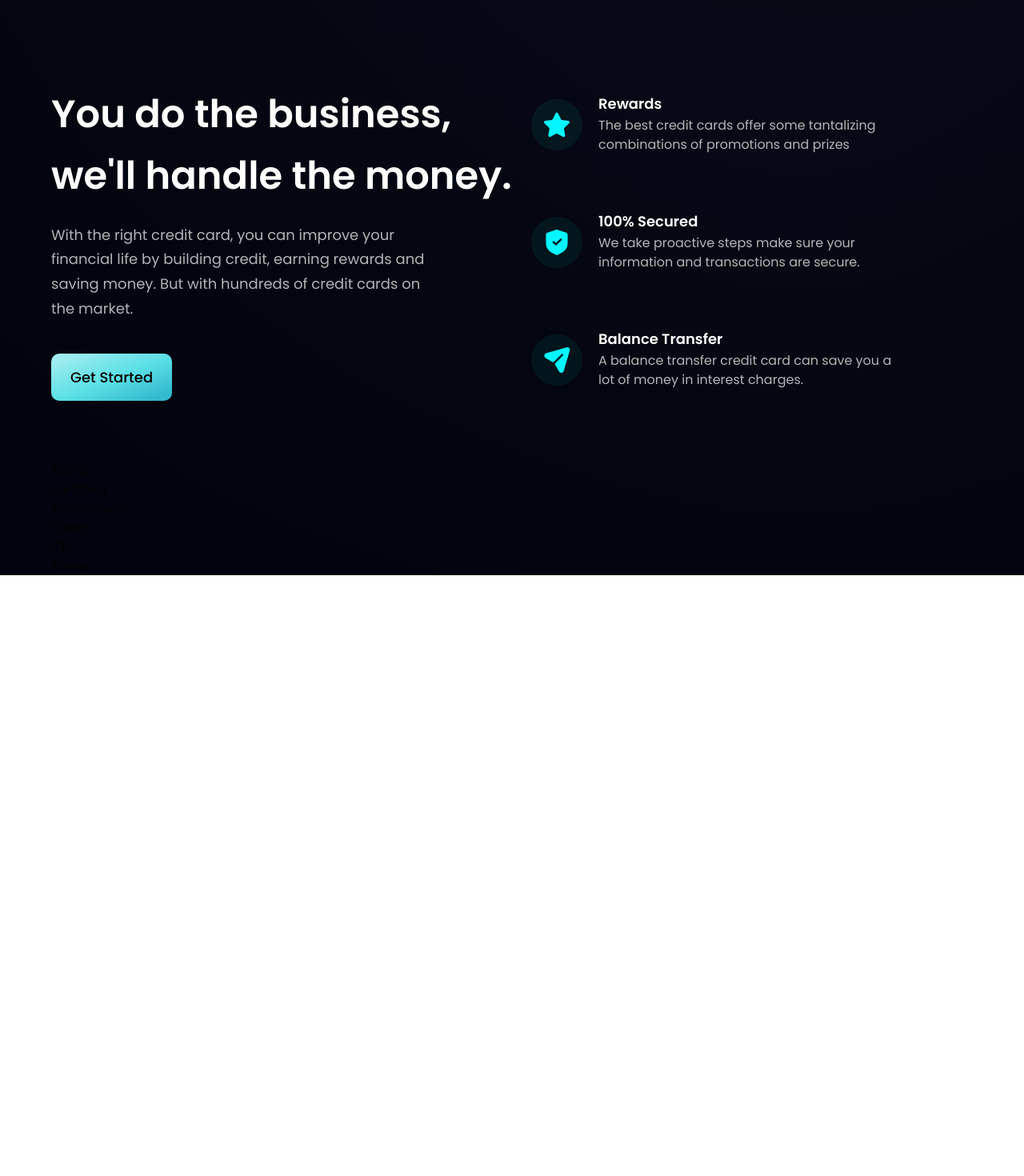
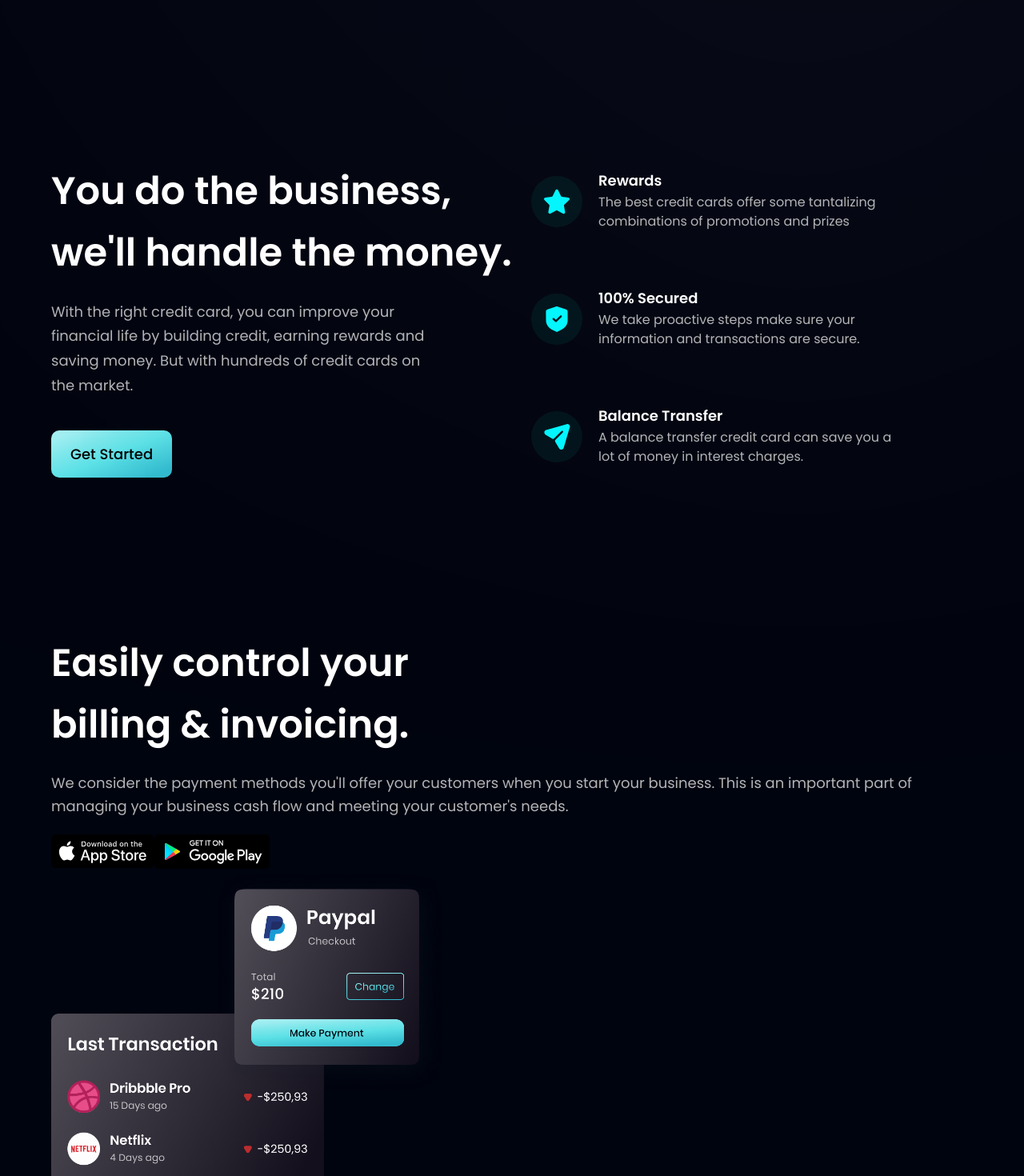
Before and after one commit to codnrawbwj/hoobank-scratch, a React (Vite) app in the folder hoobank/: page / in a window 1280 px wide. Shown: the part 840-2310 px from the top of the page at 80% size. Before the commit the page ends 1559 px from the top, so only its background shows below. Built offline with nearby package versions, Linux system fonts and the light colour scheme.

Commit message:
set billing component

```diff
--- a/hoobank/src/components/Billing.jsx
+++ b/hoobank/src/components/Billing.jsx
@@ -1,9 +1,23 @@
 import React from 'react'
+import { bill, apple, google } from '../assets'
 
-const Billing = () => {
-  return (
-    <div>Billing</div>
-  )
-}
+const Billing = () => (
+  <section className='lg:flex my-[120px] flex flex-col-reverse'>
+    <div className='absolute'>
+
+    </div>
+    <div className='flex-1 lg:max-w-[570px] lg:mr-[100px] w-full lg:mt-0 mt-8'>
+      <img src={bill} alt="bill" className=''/>
+    </div>
+    <div className='font-poppins flex flex-1 flex-col justify-center items-start'>
+      <h1 className='text-white font-semibold text-[48px] leading-[76.8px] mb-5'>Easily control your <br className='sm:block hidden'/> billing & invoicing.</h1>
+      <p className='text-dimWhite font-normal text-[18px] leading-[28.8px]'>We consider the payment methods you'll offer your customers when you start your business. This is an important part of managing your business cash flow and meeting your customer's needs.</p>
+      <div className='flex items-center mt-5'>
+        <img src={apple} alt="app store" />
+        <img src={google} alt="google store" />
+      </div>
+    </div>
+  </section>
+)
 
 export default Billing
--- a/hoobank/src/components/Business.jsx
+++ b/hoobank/src/components/Business.jsx
@@ -19,7 +19,7 @@ const FeatureCard = ({ icon, title, content, index }) => (
 const Business = () => {
   return (
     <section id='features'
-      className={`${layout.section} font-poppins`}>
+      className={`${layout.section} font-poppins md:mt-[120px]`}>
       <div className={`${layout.sectionInfo}`}>
         <h4 className='text-white font-semibold text-[48px] leading-[76.8px]'>
           You do the business,<br className='sm:block hidden'/>
```
